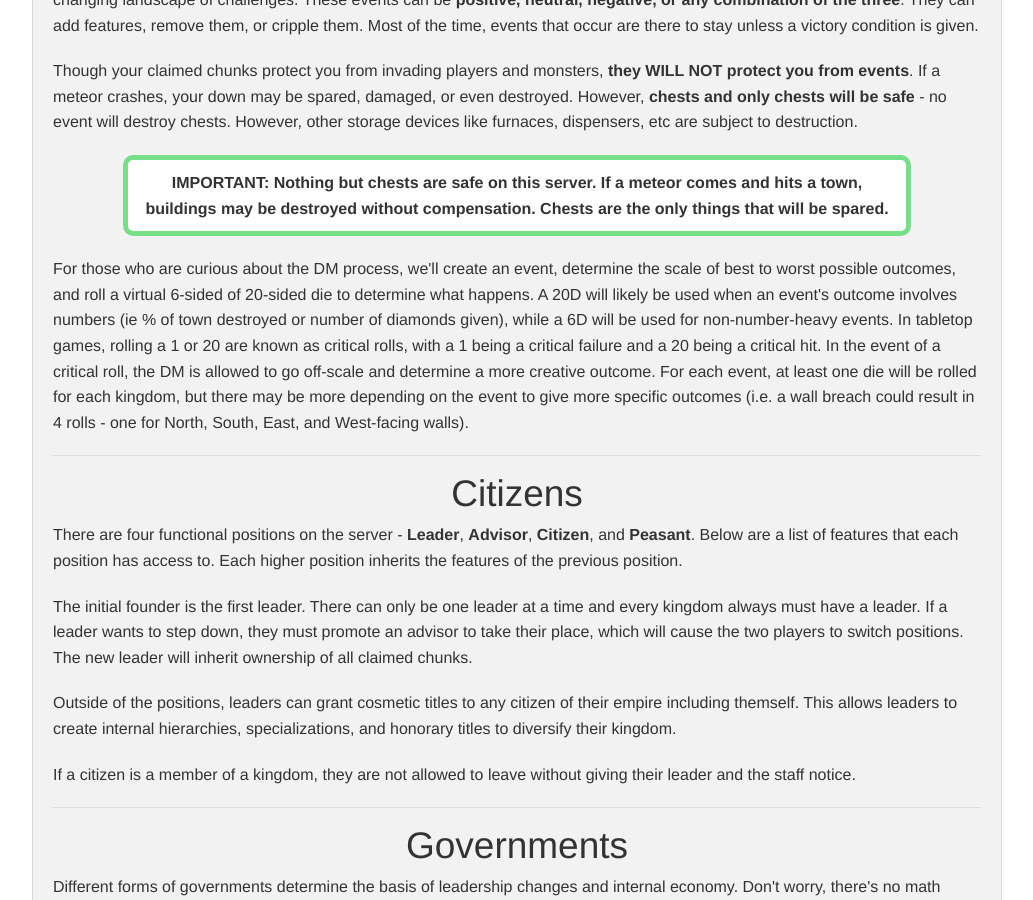
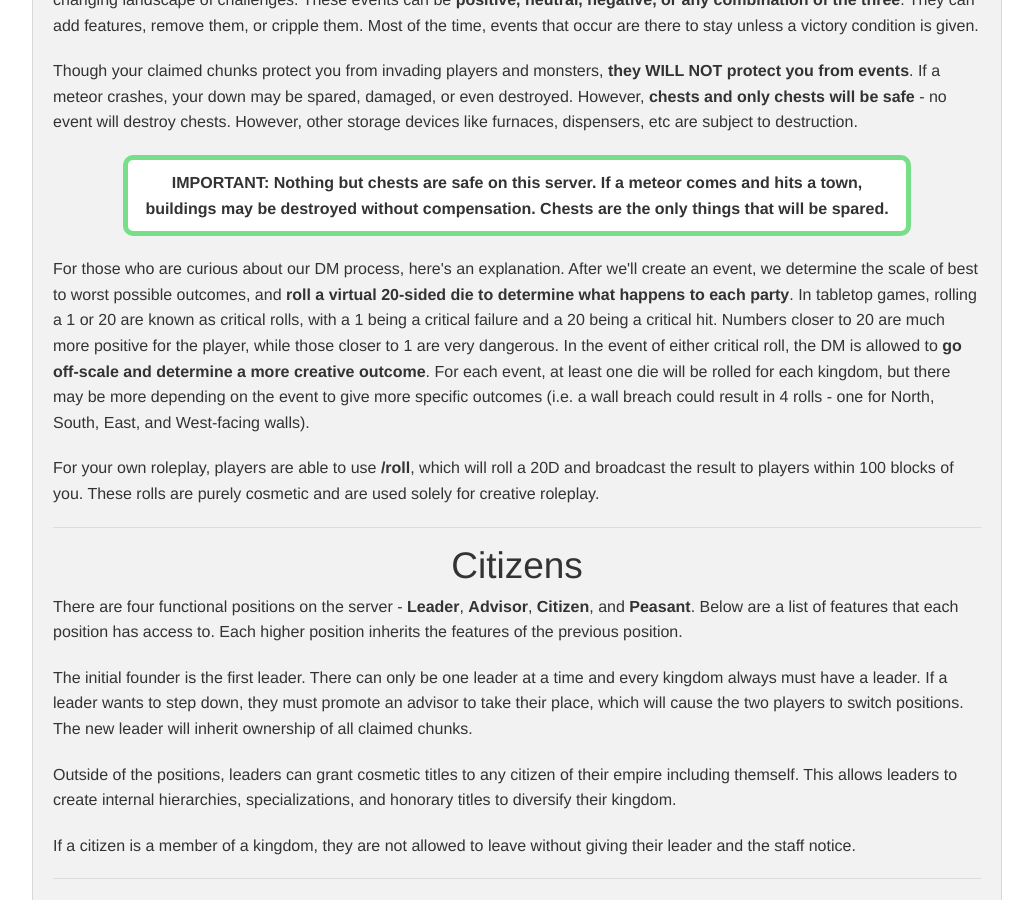
Before and after one commit to damnation-eu/website-beta, a Jekyll site: the page built from rpg-gameplay.md, in a window 1280 px wide and 900 px high, scrolled down 1312 px. Shown: the whole window, without its empty margins (123-1156 px from the left). Built offline with Jekyll 4.4.1, drawn with Linux system fonts in a browser that asks for light colours; nearby versions of some CDN libraries; library files that are not in the unit come from our copies.

Commit message:
Update rpg-gameplay.md

```diff
--- a/rpg-gameplay.md
+++ b/rpg-gameplay.md
@@ -48,8 +48,9 @@
 <b>IMPORTANT: Nothing but chests are safe on this server. If a meteor comes and hits a town, buildings may be destroyed without compensation. Chests are the only things that will be spared.</b>
 </p>
 
-<p>For those who are curious about the DM process, we'll create an event, determine the scale of best to worst possible outcomes, and roll a virtual 6-sided of 20-sided die to determine what happens. A 20D will likely be used when an event's outcome involves numbers (ie % of town destroyed or number of diamonds given), while a 6D will be used for non-number-heavy events. In tabletop games, rolling a 1 or 20 are known as critical rolls, with a 1 being a critical failure and a 20 being a critical hit. In the event of a critical roll, the DM is allowed to go off-scale and determine a more creative outcome. For each event, at least one die will be rolled for each kingdom, but there may be more depending on the event to give more specific outcomes (i.e. a wall breach could result in 4 rolls - one for North, South, East, and West-facing walls).</p>
+<p>For those who are curious about our DM process, here's an explanation. After we'll create an event, we determine the scale of best to worst possible outcomes, and <b>roll a virtual 20-sided die to determine what happens to each party</b>. In tabletop games, rolling a 1 or 20 are known as critical rolls, with a 1 being a critical failure and a 20 being a critical hit. Numbers closer to 20 are much more positive for the player, while those closer to 1 are very dangerous. In the event of either critical roll, the DM is allowed to <b>go off-scale and determine a more creative outcome</b>. For each event, at least one die will be rolled for each kingdom, but there may be more depending on the event to give more specific outcomes (i.e. a wall breach could result in 4 rolls - one for North, South, East, and West-facing walls).</p>
 
+<p>For your own roleplay, players are able to use <b>/roll</b>, which will roll a 20D and broadcast the result to players within 100 blocks of you. These rolls are purely cosmetic and are used solely for creative roleplay.</p>
 <hr>
 <a name="citizens"></a>
 <div style="text-align: center;" markdown="1">
```
